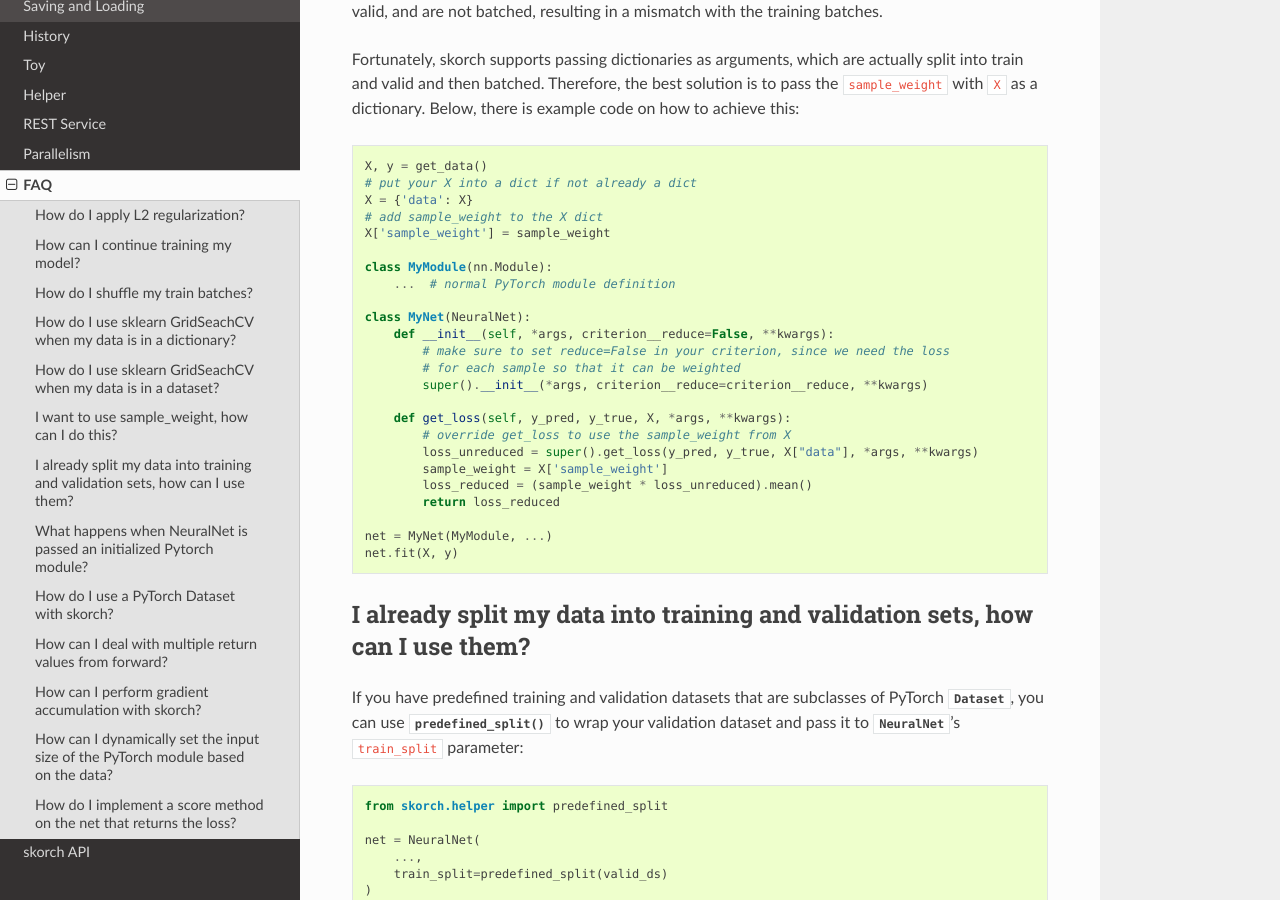
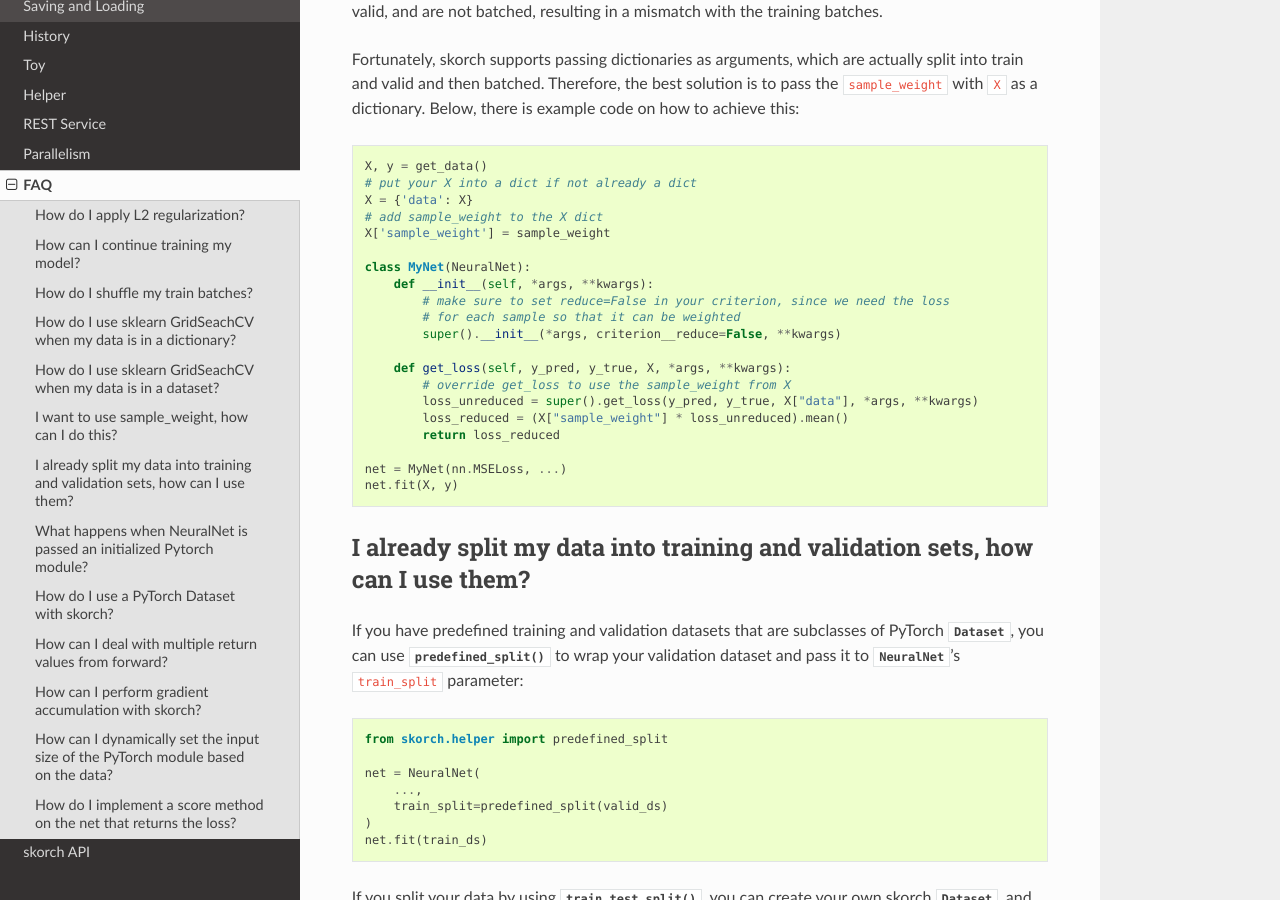
Before and after one commit to skorch-dev/skorch, a Sphinx documentation site: the page built from docs/user/FAQ.rst, in a window 1280 px wide and 900 px high, scrolled down 1599 px. Built offline with Sphinx 7.4.7 and the Read the Docs theme 2.0.0, drawn with Linux system fonts in a browser that asks for light colours.

Commit message:
Simplify MyModule

```diff
--- a/docs/user/FAQ.rst
+++ b/docs/user/FAQ.rst
@@ -104,23 +104,19 @@ dictionary. Below, there is example code on how to achieve this:
     # add sample_weight to the X dict
     X['sample_weight'] = sample_weight
 
-    class MyModule(nn.Module):
-        ...  # normal PyTorch module definition
-
     class MyNet(NeuralNet):
-        def __init__(self, *args, criterion__reduce=False, **kwargs):
+        def __init__(self, *args, **kwargs):
             # make sure to set reduce=False in your criterion, since we need the loss
             # for each sample so that it can be weighted
-            super().__init__(*args, criterion__reduce=criterion__reduce, **kwargs)
+            super().__init__(*args, criterion__reduce=False, **kwargs)
 
         def get_loss(self, y_pred, y_true, X, *args, **kwargs):
             # override get_loss to use the sample_weight from X
             loss_unreduced = super().get_loss(y_pred, y_true, X["data"], *args, **kwargs)
-            sample_weight = X['sample_weight']
-            loss_reduced = (sample_weight * loss_unreduced).mean()
+            loss_reduced = (X["sample_weight"] * loss_unreduced).mean()
             return loss_reduced
 
-    net = MyNet(MyModule, ...)
+    net = MyNet(nn.MSELoss, ...)
     net.fit(X, y)
 
 
```
